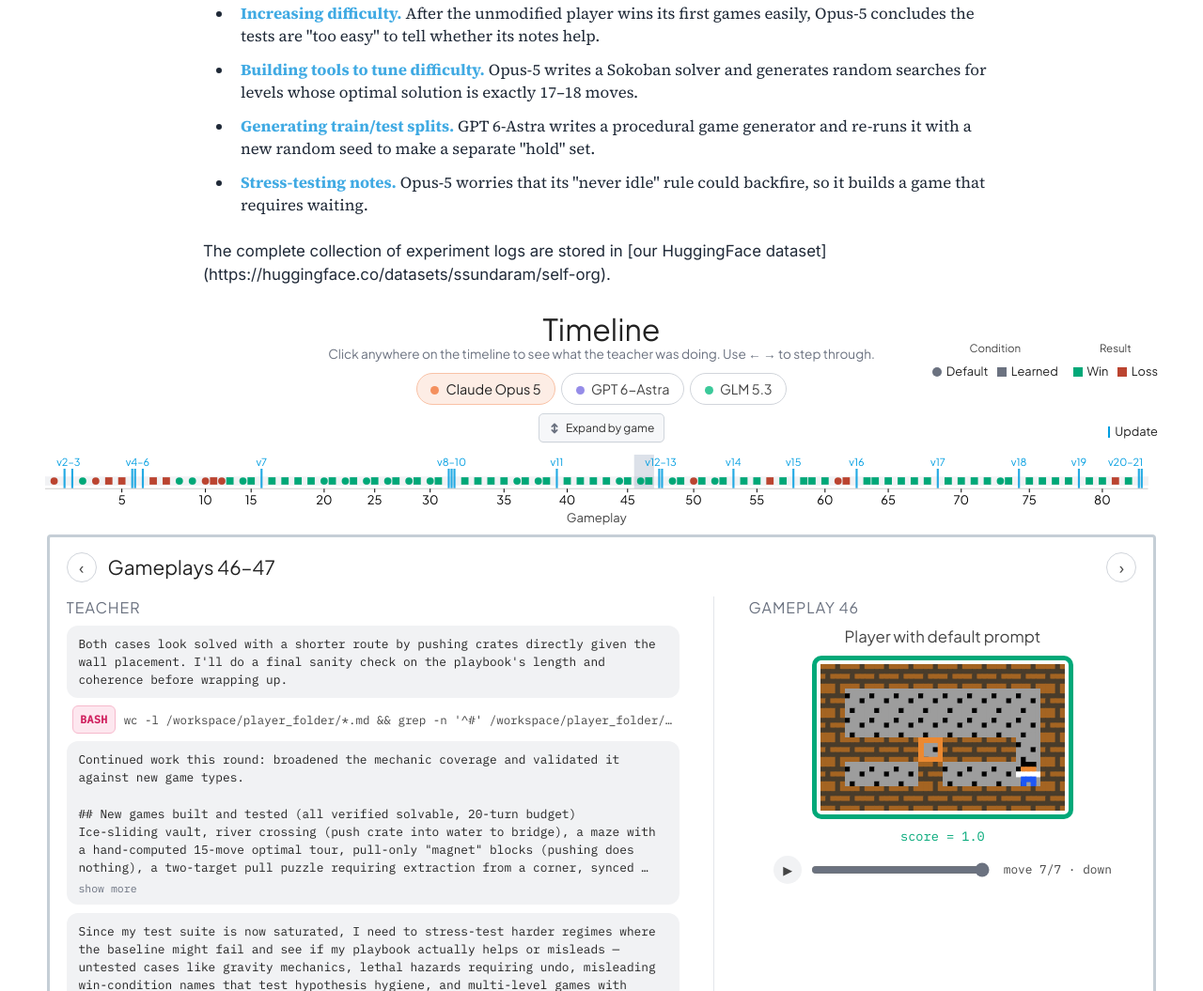
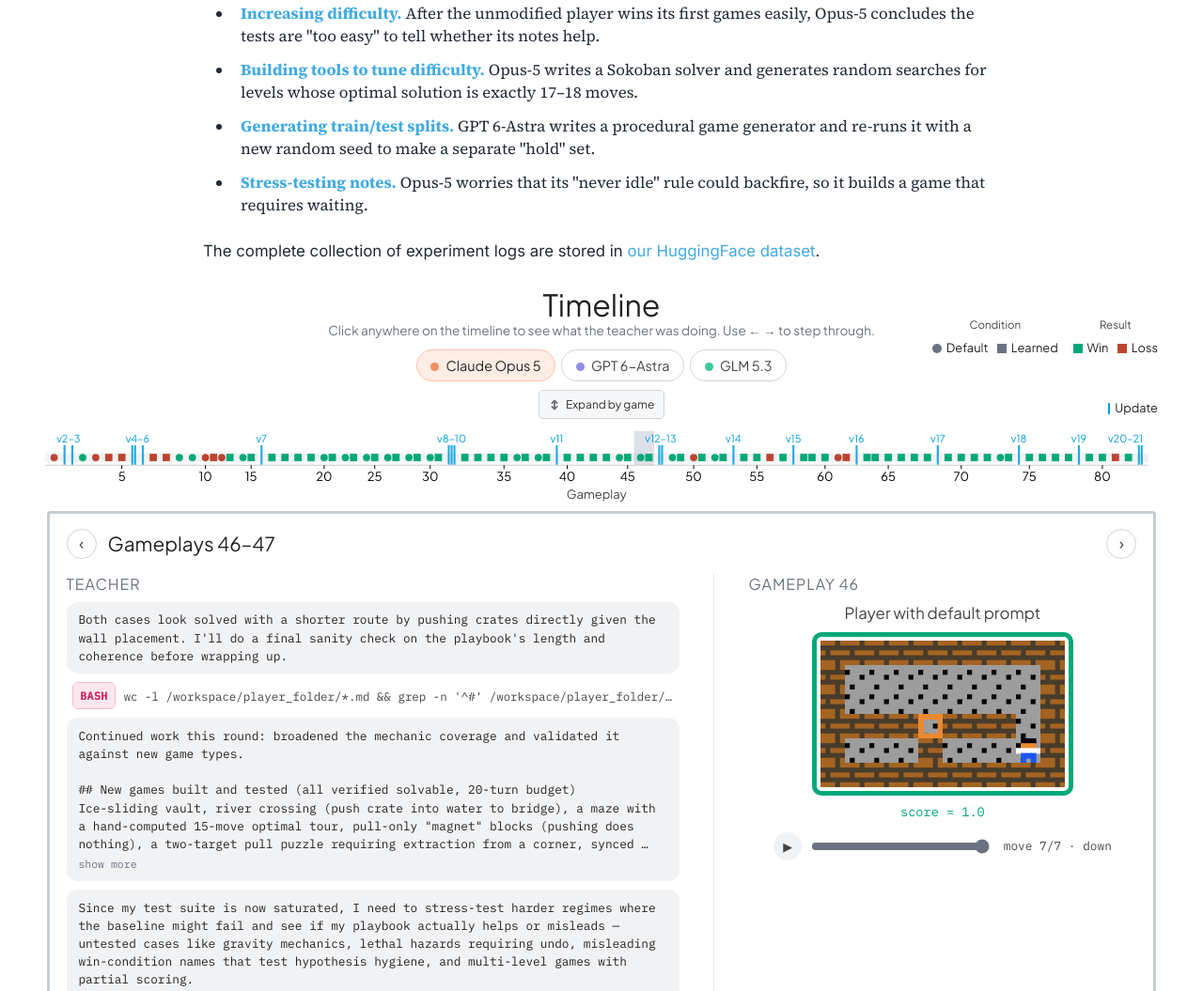
Before and after one commit to ssundaram21/self-org, a plain HTML site: page index.html in a window 1280 px wide. Shown: the part 3913-4968 px from the top of the page at 94% size. Drawn offline with nearby package versions, Linux system fonts and the light colour scheme.

Commit message:
Update index.html

```diff
--- a/index.html
+++ b/index.html
@@ -396,7 +396,7 @@
         </ul>
 
         <p>
-            The complete collection of experiment logs are stored in [our HuggingFace dataset](https://huggingface.co/datasets/ssundaram/self-org).
+            The complete collection of experiment logs are stored in <a href="https://huggingface.co/datasets/ssundaram/self-org">our HuggingFace dataset</a>.
         </p>
 
         <figure id="explorer" class="max-w-5xl mx-auto px-4 mb-6 scroll-mt-6">
```
